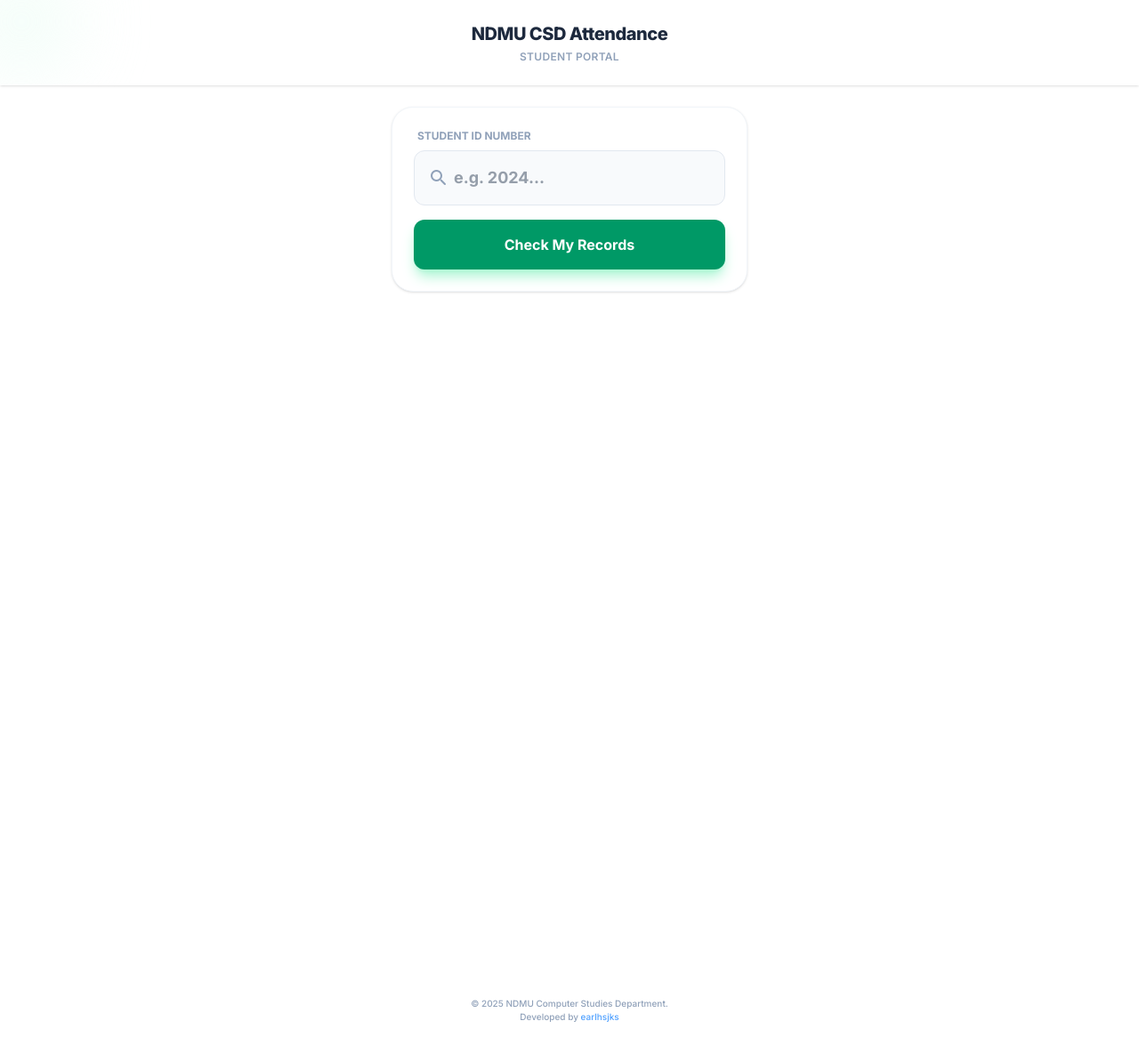
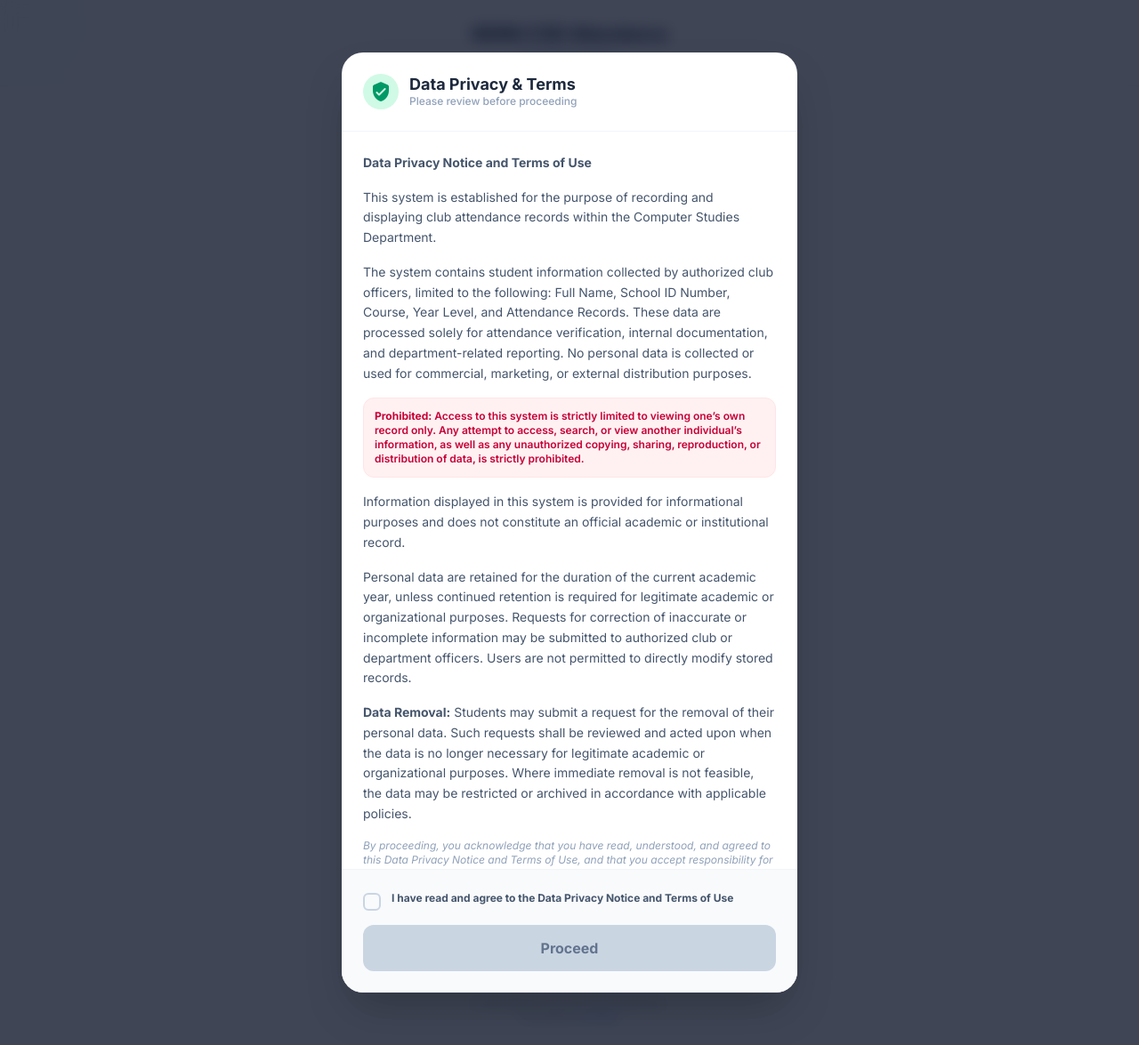
Before and after one commit to earlhsjks/club-attendance, a Flask app: page /attendance-records in a window 1280 px wide. Shown: the whole page at 89% size. Run offline with Flask 3, Linux system fonts and the light colour scheme.

Commit message:
DP and ToS popup

```diff
--- a/static/js/public-search.js
+++ b/static/js/public-search.js
@@ -117,3 +117,27 @@ document.getElementById('search-input').addEventListener("keypress", function(ev
         performSearch();
     }
 });
+
+const privacyModal = document.getElementById('privacy-modal');
+const privacyCheck = document.getElementById('privacy-check');
+const privacyBtn = document.getElementById('privacy-btn');
+
+privacyCheck.addEventListener('change', function() {
+    if (this.checked) {
+        privacyBtn.removeAttribute('disabled');
+        privacyBtn.classList.remove('disabled:bg-slate-300', 'disabled:shadow-none'); // Visual feedback
+    } else {
+        privacyBtn.setAttribute('disabled', 'true');
+    }
+});
+
+function closePrivacyModal() {
+    privacyModal.classList.add('opacity-0', 'pointer-events-none');
+    sessionStorage.setItem('privacyAccepted', 'true');
+}
+
+window.addEventListener('load', () => {
+    if (sessionStorage.getItem('privacyAccepted') === 'true') {
+        privacyModal.style.display = 'none';
+    }
+});
--- a/templates/public-search.html
+++ b/templates/public-search.html
@@ -49,6 +49,59 @@
         </p>
     </footer>
 
+    <div id="privacy-modal" class="fixed inset-0 z-50 flex items-center justify-center p-4 bg-slate-900/80 backdrop-blur-sm transition-all duration-300">
+        <div class="bg-white rounded-3xl shadow-2xl w-full max-w-lg flex flex-col max-h-[90vh] animate-slide-up">
+
+            <div class="p-6 border-b border-slate-100 shrink-0 flex items-center gap-3">
+                <div class="h-10 w-10 bg-emerald-100 rounded-full flex items-center justify-center text-emerald-600 shrink-0">
+                    <span class="material-icons-round">verified_user</span>
+                </div>
+                <div>
+                    <h2 class="text-lg font-bold text-slate-800 leading-tight">Data Privacy & Terms</h2>
+                    <p class="text-xs text-slate-400 font-medium">Please review before proceeding</p>
+                </div>
+            </div>
+
+            <div class="p-6 overflow-y-auto text-sm text-slate-600 leading-relaxed space-y-4 scroller">
+                <p><strong>Data Privacy Notice and Terms of Use</strong></p>
+
+                <p>This system is established for the purpose of recording and displaying club attendance records within the Computer Studies Department.</p>
+
+                <p>The system contains student information collected by authorized club officers, limited to the following: Full Name, School ID Number, Course, Year Level, and Attendance Records. These data are processed solely for attendance verification, internal documentation, and department-related reporting. No personal data is collected or used for commercial, marketing, or external distribution purposes.</p>
+
+                <div class="bg-rose-50 border border-rose-100 p-3 rounded-xl">
+                    <p class="text-xs text-rose-700 font-semibold">
+                        <span class="font-bold">Prohibited:</span> Access to this system is strictly limited to viewing one’s own record only. Any attempt to access, search, or view another individual’s information, as well as any unauthorized copying, sharing, reproduction, or distribution of data, is strictly prohibited.
+                    </p>
+                </div>
+
+                <p>Information displayed in this system is provided for informational purposes and does not constitute an official academic or institutional record.</p>
+
+                <p>Personal data are retained for the duration of the current academic year, unless continued retention is required for legitimate academic or organizational purposes. Requests for correction of inaccurate or incomplete information may be submitted to authorized club or department officers. Users are not permitted to directly modify stored records.</p>
+
+                <p><strong>Data Removal:</strong> Students may submit a request for the removal of their personal data. Such requests shall be reviewed and acted upon when the data is no longer necessary for legitimate academic or organizational purposes. Where immediate removal is not feasible, the data may be restricted or archived in accordance with applicable policies.</p>
+
+                <p class="text-xs text-slate-400 italic">By proceeding, you acknowledge that you have read, understood, and agreed to this Data Privacy Notice and Terms of Use, and that you accept responsibility for using the system strictly within its intended purpose and limitations.</p>
+            </div>
+
+            <div class="p-6 border-t border-slate-100 bg-slate-50 rounded-b-3xl shrink-0">
+                <label class="flex items-start gap-3 cursor-pointer mb-4 group select-none">
+                    <div class="relative flex items-center pt-0.5">
+                        <input type="checkbox" id="privacy-check" class="peer h-5 w-5 cursor-pointer appearance-none rounded-md border-2 border-slate-300 transition-all checked:border-emerald-500 checked:bg-emerald-500 hover:border-emerald-400">
+                        <span class="material-icons-round absolute left-1/2 top-1/2 -translate-x-1/2 -translate-y-1/2 text-[16px] text-white opacity-0 peer-checked:opacity-100 pointer-events-none">check</span>
+                    </div>
+                    <span class="text-xs font-bold text-slate-600 group-hover:text-slate-800 transition-colors leading-tight">
+                        I have read and agree to the Data Privacy Notice and Terms of Use
+                    </span>
+                </label>
+
+                <button id="privacy-btn" disabled onclick="closePrivacyModal()" class="w-full bg-emerald-600 disabled:bg-slate-300 disabled:text-slate-500 disabled:cursor-not-allowed text-white font-bold py-3.5 rounded-xl shadow-lg shadow-emerald-200 disabled:shadow-none transition-all flex justify-center items-center gap-2 active:scale-[0.98]">
+                    Proceed
+                </button>
+            </div>
+        </div>
+    </div>
+
     <script src="{{ url_for('static', filename='js/public-search.js') }}"></script>
 </body>
 </html>
```
